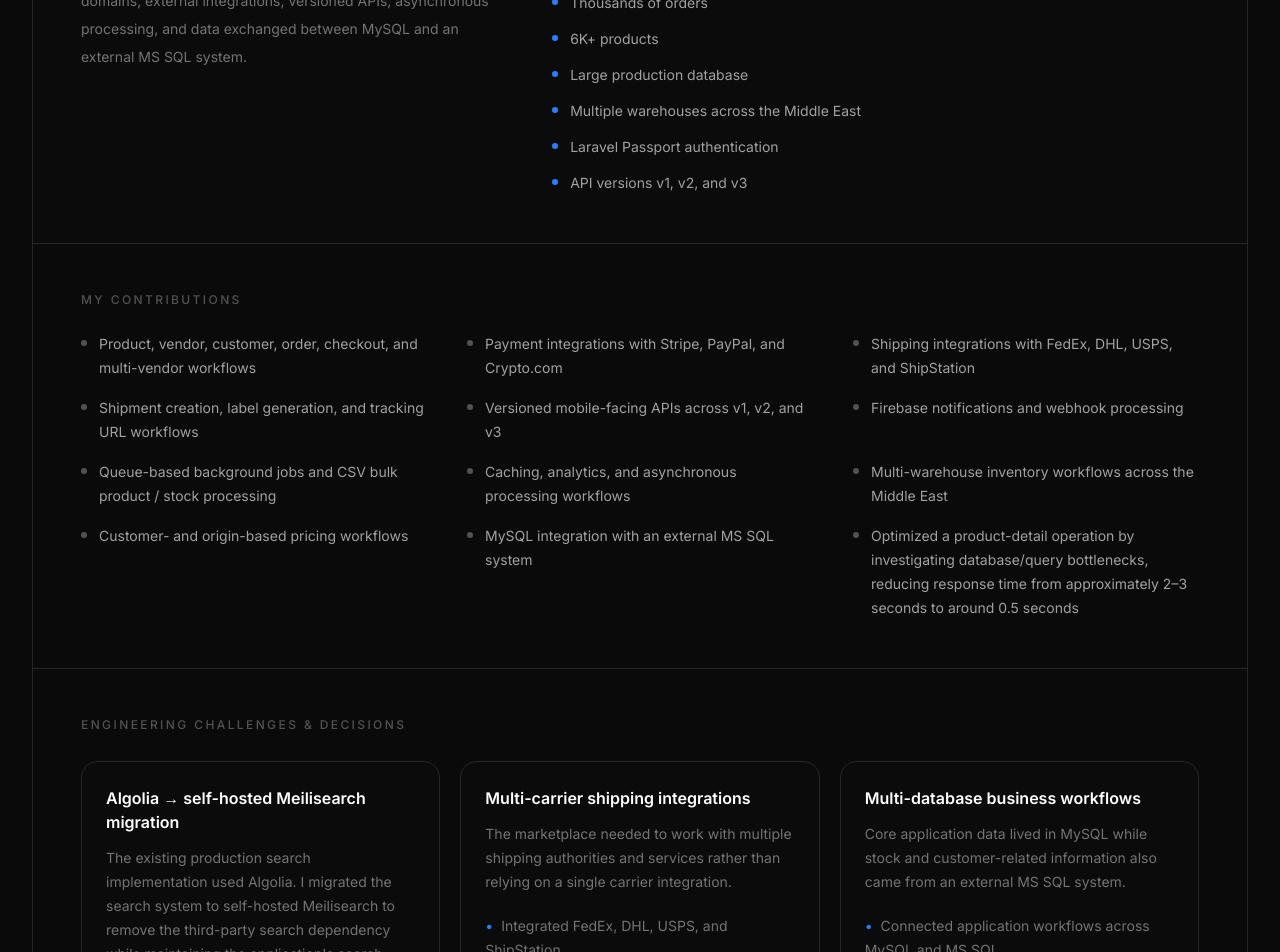
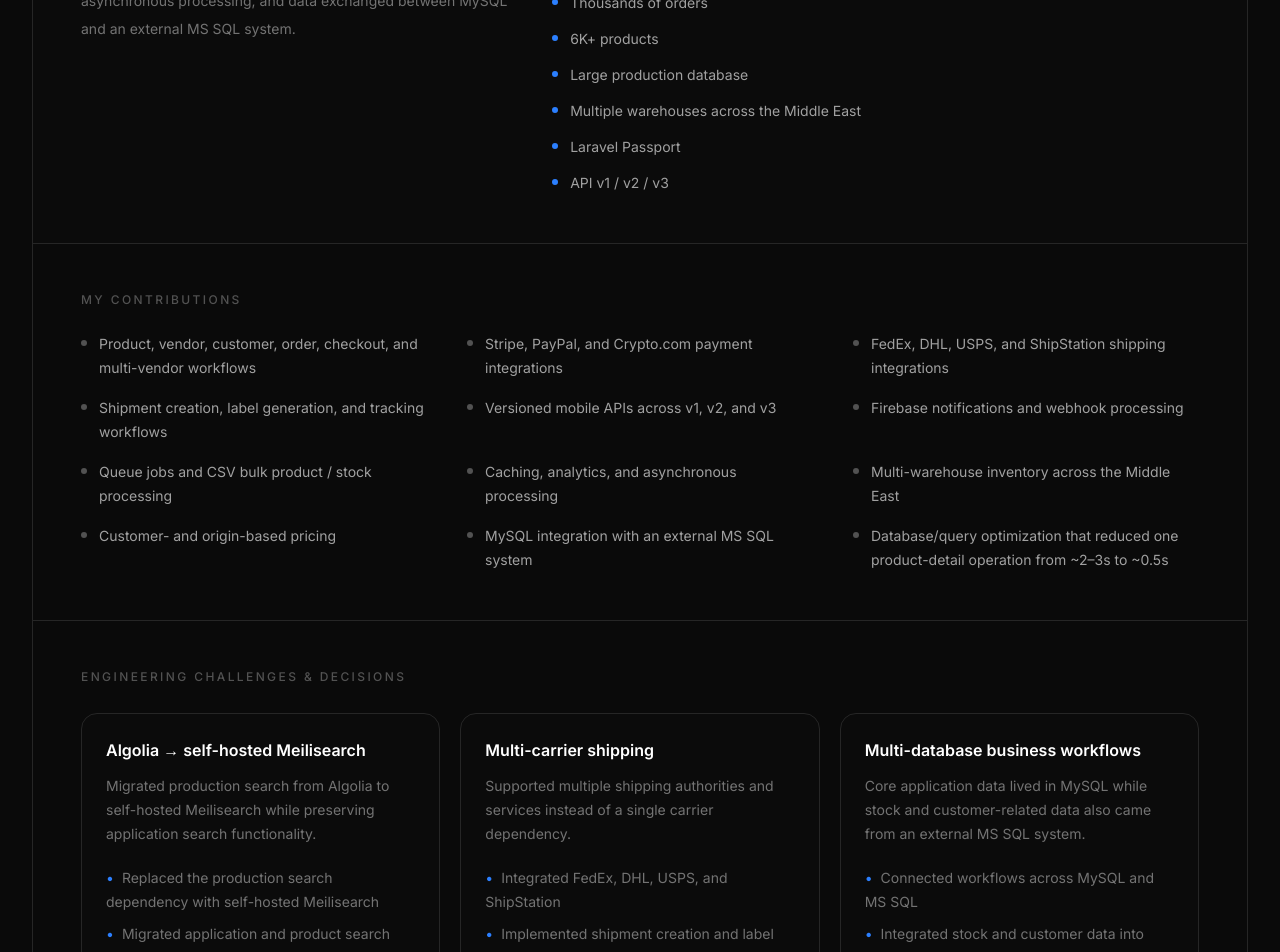
Before and after one commit to imiantalha/Portfolio, a Next.js app: page / in a window 1280 px wide. Shown: the part 3580-4532 px from the top of the page. Built offline with nearby package versions, Linux system fonts and the light colour scheme.

Commit message:
refactor: condense project content without reducing coverage

```diff
--- a/app/data/projects.ts
+++ b/app/data/projects.ts
@@ -33,83 +33,56 @@
   title: "Mallshark",
   category: "Multi-Vendor E-commerce Marketplace",
   description:
-    "A production multi-vendor e-commerce marketplace covering vendors, customers, products, orders, checkout, payments, shipping, search, notifications, inventory, reporting, and mobile-facing APIs.",
+    "Production marketplace covering vendors, customers, products, orders, checkout, payments, shipping, search, notifications, inventory, reporting, and mobile APIs.",
   role: "Backend / Full-Stack Software Engineer",
-  technologies: [
-    "PHP",
-    "Laravel",
-    "MySQL",
-    "Laravel Passport",
-    "REST APIs",
-    "Stripe",
-    "PayPal",
-    "Crypto.com",
-    "FedEx",
-    "DHL",
-    "USPS",
-    "ShipStation",
-    "Algolia",
-    "Meilisearch",
-    "Firebase / FCM",
-    "Queues & Jobs",
-  ],
+  technologies: ["PHP", "Laravel", "MySQL", "Laravel Passport", "REST APIs", "Stripe", "PayPal", "Crypto.com", "FedEx", "DHL", "USPS", "ShipStation", "Algolia", "Meilisearch", "Firebase / FCM", "Queues & Jobs"],
   contributions: [
     "Product, vendor, customer, order, checkout, and multi-vendor workflows",
-    "Payment integrations with Stripe, PayPal, and Crypto.com",
-    "Shipping integrations with FedEx, DHL, USPS, and ShipStation",
-    "Shipment creation, label generation, and tracking URL workflows",
-    "Versioned mobile-facing APIs across v1, v2, and v3",
+    "Stripe, PayPal, and Crypto.com payment integrations",
+    "FedEx, DHL, USPS, and ShipStation shipping integrations",
+    "Shipment creation, label generation, and tracking workflows",
+    "Versioned mobile APIs across v1, v2, and v3",
     "Firebase notifications and webhook processing",
-    "Queue-based background jobs and CSV bulk product / stock processing",
-    "Caching, analytics, and asynchronous processing workflows",
-    "Multi-warehouse inventory workflows across the Middle East",
-    "Customer- and origin-based pricing workflows",
+    "Queue jobs and CSV bulk product / stock processing",
+    "Caching, analytics, and asynchronous processing",
+    "Multi-warehouse inventory across the Middle East",
+    "Customer- and origin-based pricing",
     "MySQL integration with an external MS SQL system",
-    "Optimized a product-detail operation by investigating database/query bottlenecks, reducing response time from approximately 2–3 seconds to around 0.5 seconds",
+    "Database/query optimization that reduced one product-detail operation from ~2–3s to ~0.5s",
   ],
   architecture: {
     title: "Production-scale marketplace engineering",
     description:
-      "Contributed to a production marketplace with multiple business domains, external integrations, versioned APIs, asynchronous processing, and data exchanged between MySQL and an external MS SQL system.",
+      "Multiple business domains, external integrations, versioned APIs, asynchronous processing, and data exchanged between MySQL and an external MS SQL system.",
     results: [
-      "Production platform supporting 200+ vendors",
-      "Production platform supporting 1M+ customers",
-      "Production APIs serving 1M+ users",
-      "Thousands of orders",
-      "6K+ products",
-      "Large production database",
-      "Multiple warehouses across the Middle East",
-      "Laravel Passport authentication",
-      "API versions v1, v2, and v3",
+      "200+ vendors", "1M+ customers", "1M+ API users", "Thousands of orders", "6K+ products",
+      "Large production database", "Multiple warehouses across the Middle East", "Laravel Passport", "API v1 / v2 / v3",
     ],
   },
   challenges: [
     {
-      title: "Algolia → self-hosted Meilisearch migration",
-      description:
-        "The existing production search implementation used Algolia. I migrated the search system to self-hosted Meilisearch to remove the third-party search dependency while maintaining the application's search functionality.",
+      title: "Algolia → self-hosted Meilisearch",
+      description: "Migrated production search from Algolia to self-hosted Meilisearch while preserving application search functionality.",
       approach: [
         "Replaced the production search dependency with self-hosted Meilisearch",
-        "Migrated the application search integration and product search workflow",
+        "Migrated application and product search workflows",
         "Removed approximately $100/month in recurring search cost",
       ],
     },
     {
-      title: "Multi-carrier shipping integrations",
-      description:
-        "The marketplace needed to work with multiple shipping authorities and services rather than relying on a single carrier integration.",
+      title: "Multi-carrier shipping",
+      description: "Supported multiple shipping authorities and services instead of a single carrier dependency.",
       approach: [
         "Integrated FedEx, DHL, USPS, and ShipStation",
-        "Implemented shipment creation and label generation workflows",
-        "Supported tracking URLs across carrier integrations",
+        "Implemented shipment creation and label generation",
+        "Supported carrier tracking URLs",
       ],
     },
     {
       title: "Multi-database business workflows",
-      description:
-        "Core application data lived in MySQL while stock and customer-related information also came from an external MS SQL system.",
+      description: "Core application data lived in MySQL while stock and customer-related data also came from an external MS SQL system.",
       approach: [
-        "Connected application workflows across MySQL and MS SQL",
+        "Connected workflows across MySQL and MS SQL",
         "Integrated stock and customer data into marketplace operations",
         "Handled business workflows spanning different data sources",
       ],
@@ -117,8 +90,7 @@
   ],
   impact: {
     title: "A measurable infrastructure decision",
-    description:
-      "The Algolia-to-Meilisearch migration removed approximately $100/month in recurring search cost without claiming an unmeasured performance improvement.",
+    description: "The Algolia-to-Meilisearch migration removed approximately $100/month in recurring search cost without claiming an unmeasured performance improvement.",
   },
   gallery: [
     { src: "/images/mallshark/explore.png", alt: "Mallshark product exploration interface" },
@@ -133,68 +105,57 @@
   title: "Textile Souk",
   category: "B2B Textile Marketplace · API-First Backend",
   description:
-    "Built from scratch as an API-first backend for a mobile application, covering products, orders, inquiries, shipments, cargo management, stock, warehouse transfers, notifications, reports, and external business data.",
+    "API-first mobile backend covering products, orders, inquiries, shipments, cargo, stock, warehouse transfers, notifications, reports, and external business data.",
   role: "Backend Engineer",
-  technologies: [
-    "PHP",
-    "Laravel",
-    "MySQL",
-    "MS SQL Server",
-    "REST APIs",
-    "Firebase / FCM",
-  ],
+  technologies: ["PHP", "Laravel", "MySQL", "MS SQL Server", "REST APIs", "Firebase / FCM"],
   contributions: [
-    "Built the backend and REST API system from scratch for mobile clients",
+    "Built the backend and REST APIs from scratch for mobile clients",
     "Product and order management",
-    "Inquiry workflows",
-    "Shipment and cargo management",
-    "Stock management and stock transfers between warehouses",
+    "Inquiry, shipment, and cargo workflows",
+    "Stock management and warehouse transfers",
     "Firebase / FCM push notifications",
     "Reports and business workflows",
-    "External stock and pricing data integration through MS SQL Server",
-    "Customer-based and region-based pricing workflows",
-    "Background processing for resource-intensive application operations",
+    "External stock and pricing integration through MS SQL Server",
+    "Customer- and region-based pricing workflows",
+    "Background processing for resource-intensive operations",
   ],
   architecture: {
     title: "Two-database architecture driven by business data",
     description:
-      "The application used MySQL for its primary application and workflow records while integrating with MS SQL Server for external stock and pricing data. The separation reflected the business domain: stock and customer / region-specific pricing were maintained in the external system and consumed by the application.",
+      "MySQL handled core application workflows while MS SQL Server supplied external stock and pricing data, including customer- and region-specific pricing.",
     results: [
       "Backend built from scratch for a mobile application",
-      "MySQL for core application records and business workflows",
-      "MS SQL Server for external stock and pricing information",
-      "Customer- and region-specific pricing workflows",
-      "Warehouse stock transfer workflows",
+      "MySQL for core application records and workflows",
+      "MS SQL Server for external stock and pricing",
+      "Customer- and region-specific pricing",
+      "Warehouse stock transfers",
       "REST API-first architecture",
-      "Firebase / FCM push notifications",
+      "Firebase / FCM notifications",
     ],
   },
   challenges: [
     {
       title: "Customer- and region-specific pricing",
-      description:
-        "Pricing was not simply a single catalogue value. The application needed to use pricing information associated with customers and regions from the external business data system.",
+      description: "Pricing depended on customer and regional context from the external business data system.",
       approach: [
-        "Integrated the application with the external MS SQL pricing data",
+        "Integrated external MS SQL pricing data",
         "Connected customer and regional context to pricing workflows",
-        "Kept application workflows aligned with external stock and pricing information",
+        "Kept application workflows aligned with external stock and pricing",
       ],
     },
     {
       title: "API-first mobile backend",
-      description:
-        "There was no traditional web frontend for the product. The backend was designed around REST APIs consumed by the mobile application.",
+      description: "The backend was designed around REST APIs consumed by the mobile application rather than a traditional web frontend.",
       approach: [
-        "Built API endpoints around core marketplace workflows",
-        "Structured product, order, shipment, stock, and notification operations for mobile clients",
-        "Implemented backend business logic independently of a traditional web UI",
+        "Built APIs around core marketplace workflows",
+        "Structured product, order, shipment, stock, and notification operations",
+        "Implemented business logic independently of a traditional web UI",
       ],
     },
   ],
   impact: {
     title: "A backend built around the mobile product",
-    description:
-      "The system was built from scratch as the API layer for a mobile application, with application data and external stock/pricing data connected through a deliberate two-database architecture.",
+    description: "Built the API layer from scratch, connecting application workflows with external stock and pricing data through a deliberate two-database architecture.",
   },
   gallery: [
     { src: "/images/textile-souk/dashboard.png", alt: "Textile Souk dashboard" },
@@ -208,21 +169,11 @@
   number: "03",
   title: "Employee Management System",
   category: "HR & Employee Management",
-  description:
-    "An HR platform covering attendance, leave management, employee workflows, role-based access control, REST APIs, and a modern Next.js / React interface.",
+  description: "HR platform covering attendance, leave, employee workflows, RBAC, REST APIs, and a Next.js / React interface.",
   role: "Backend / Full-Stack Software Engineer",
-  technologies: [
-    "Laravel",
-    "PHP",
-    "Next.js",
-    "React",
-    "REST APIs",
-    "Laravel Sanctum",
-    "RBAC",
-    "MySQL",
-  ],
+  technologies: ["Laravel", "PHP", "Next.js", "React", "REST APIs", "Laravel Sanctum", "RBAC", "MySQL"],
   contributions: [
-    "Attendance and leave management workflows",
+    "Attendance and leave workflows",
     "REST API development",
     "Laravel Sanctum authentication",
     "Role-based access control",
@@ -232,96 +183,51 @@
   ],
   architecture: {
     title: "API-driven HR application",
-    description:
-      "Worked across the Laravel API and Next.js / React interface, connecting backend business workflows with a modern application UI.",
-    results: [
-      "Laravel backend",
-      "Next.js / React interface",
-      "Laravel Sanctum authentication",
-      "RBAC",
-      "Attendance and leave workflows",
-      "MySQL",
-    ],
+    description: "Worked across the Laravel API and Next.js / React interface, connecting backend business workflows with the application UI.",
+    results: ["Laravel backend", "Next.js / React interface", "Laravel Sanctum", "RBAC", "Attendance and leave workflows", "MySQL"],
   },
-  gallery: [
-    { src: "/images/ems/dashboard.png", alt: "Employee management system dashboard" },
-  ],
+  gallery: [{ src: "/images/ems/dashboard.png", alt: "Employee management system dashboard" }],
 };
 
 export const pakRailways: Project = {
   number: "04",
   title: "Pak Railways Tender Workflow Management System",
   category: "Enterprise Workflow Management",
-  description:
-    "An enterprise workflow system covering tenders, bids, orders, shipments, reporting, filters, imports/exports, and a unified dashboard search experience.",
+  description: "Enterprise workflow system covering tenders, bids, orders, shipments, reporting, filters, imports/exports, and unified dashboard search.",
   role: "Software Engineer",
-  technologies: [
-    "Laravel",
-    "PHP",
-    "MySQL",
-    "Algolia",
-    "DataTables",
-    "Excel Imports / Exports",
-    "RBAC",
-  ],
+  technologies: ["Laravel", "PHP", "MySQL", "Algolia", "DataTables", "Excel Imports / Exports", "RBAC"],
   contributions: [
-    "Unified dashboard search across relevant enterprise data",
-    "Tender and bid management workflows",
+    "Unified dashboard search across enterprise data",
+    "Tender and bid management",
     "Order and shipment workflows",
     "Advanced filters and DataTables",
     "Reports and Excel exports",
-    "Excel imports and bulk addition workflows",
-    "Large report-generation and email workflows using chunk-by-ID processing for manageable batches",
+    "Excel imports and bulk addition",
+    "Large report-generation/email workflows using chunk-by-ID processing",
     "CRUD and enterprise data management",
   ],
   architecture: {
     title: "Unified search for enterprise workflows",
-    description:
-      "Instead of forcing users to navigate separate pages for different information types, dashboard search brought relevant orders, bids, shipments, and other enterprise data into one search experience.",
-    results: [
-      "Unified dashboard search",
-      "Algolia-powered search",
-      "Bid management",
-      "Order and shipment workflows",
-      "Filtered reporting",
-      "Excel imports and exports",
-    ],
+    description: "Dashboard search brought relevant orders, bids, shipments, and other enterprise data into one search experience.",
+    results: ["Unified dashboard search", "Algolia search", "Bid management", "Order and shipment workflows", "Filtered reporting", "Excel imports and exports"],
   },
-  gallery: [
-    { src: "/images/pak-railways/dashboard.png", alt: "Pak Railways tender workflow dashboard" },
-  ],
+  gallery: [{ src: "/images/pak-railways/dashboard.png", alt: "Pak Railways tender workflow dashboard" }],
 };
 
 export const doorToDoor: Project = {
   number: "05",
   title: "Door to Door / Fresco Canada",
   category: "Canada-Focused Single-Vendor E-commerce",
-  description:
-    "A concise single-vendor e-commerce implementation using Laravel and Blade, covering authentication, product browsing, categories, filtering, and backend integration for a Canada-focused storefront.",
+  description: "Single-vendor e-commerce implementation using Laravel and Blade, covering authentication, catalogue, categories, filtering, storefront, and backend integration.",
   role: "Software Engineer",
   technologies: ["Laravel", "PHP", "Blade", "MySQL", "E-commerce"],
-  contributions: [
-    "Authentication",
-    "Product listing and catalogue workflows",
-    "Category browsing and filtering",
-    "Storefront and dashboard interfaces",
-    "Backend integration",
-  ],
+  contributions: ["Authentication", "Product listing and catalogue", "Category browsing and filtering", "Storefront and dashboard interfaces", "Backend integration"],
   architecture: {
     title: "Single-vendor e-commerce implementation",
-    description:
-      "A single-vendor implementation following familiar e-commerce patterns while keeping the architecture and presentation focused on the Canada-focused storefront.",
-    results: [
-      "Single-vendor architecture",
-      "Blade frontend",
-      "Product catalogue",
-      "Category filtering",
-      "Authentication",
-    ],
+    description: "A focused Canada-oriented storefront using familiar single-vendor e-commerce patterns.",
+    results: ["Single-vendor architecture", "Blade frontend", "Product catalogue", "Category filtering", "Authentication"],
   },
-  gallery: [
-    { src: "/images/door-to-door/home.png", alt: "Door to Door e-commerce homepage" },
-  ],
+  gallery: [{ src: "/images/door-to-door/home.png", alt: "Door to Door e-commerce homepage" }],
 };
 
 export const featuredProjects: Project[] = [mallshark, textileSouk];
```
